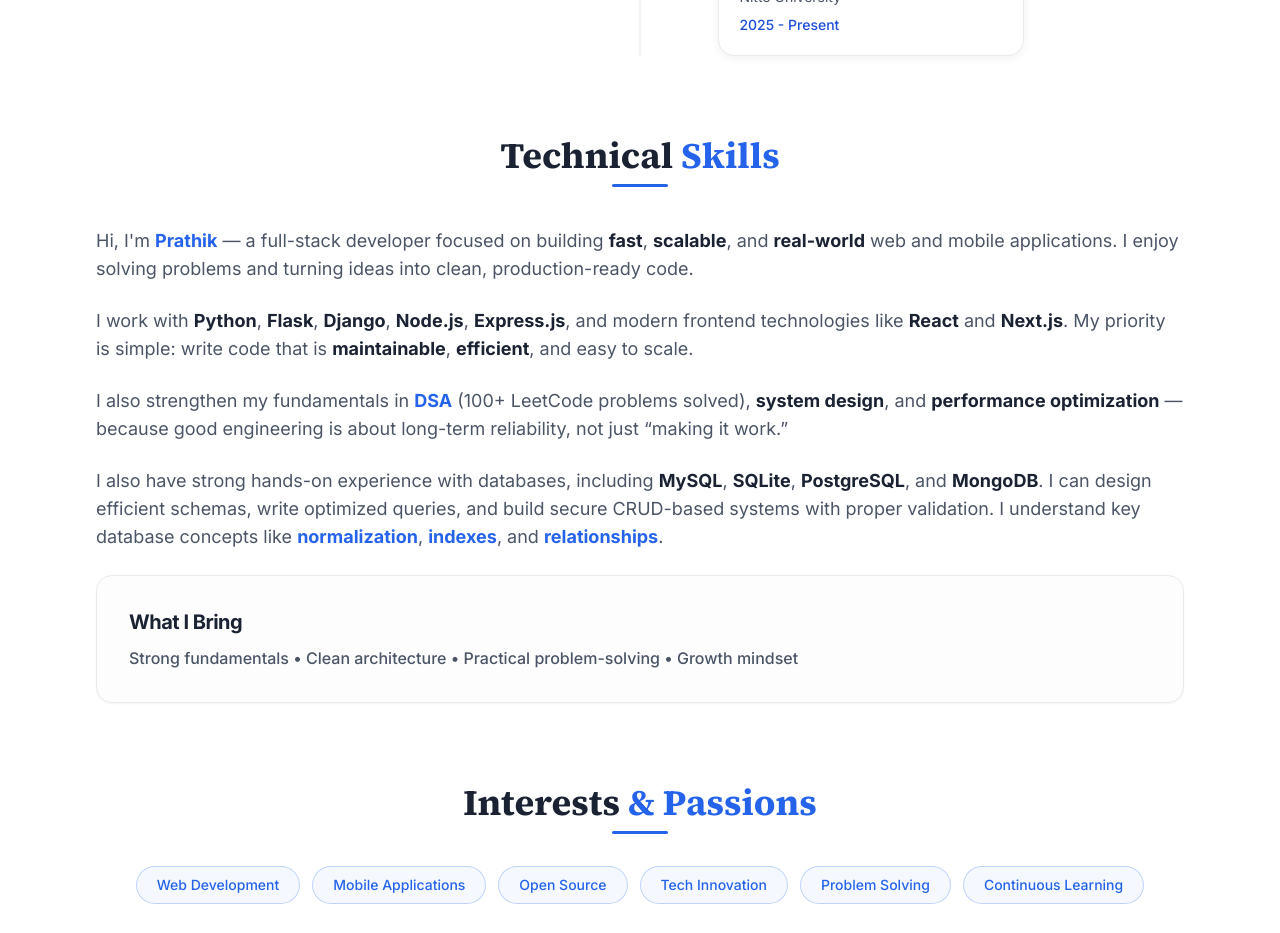
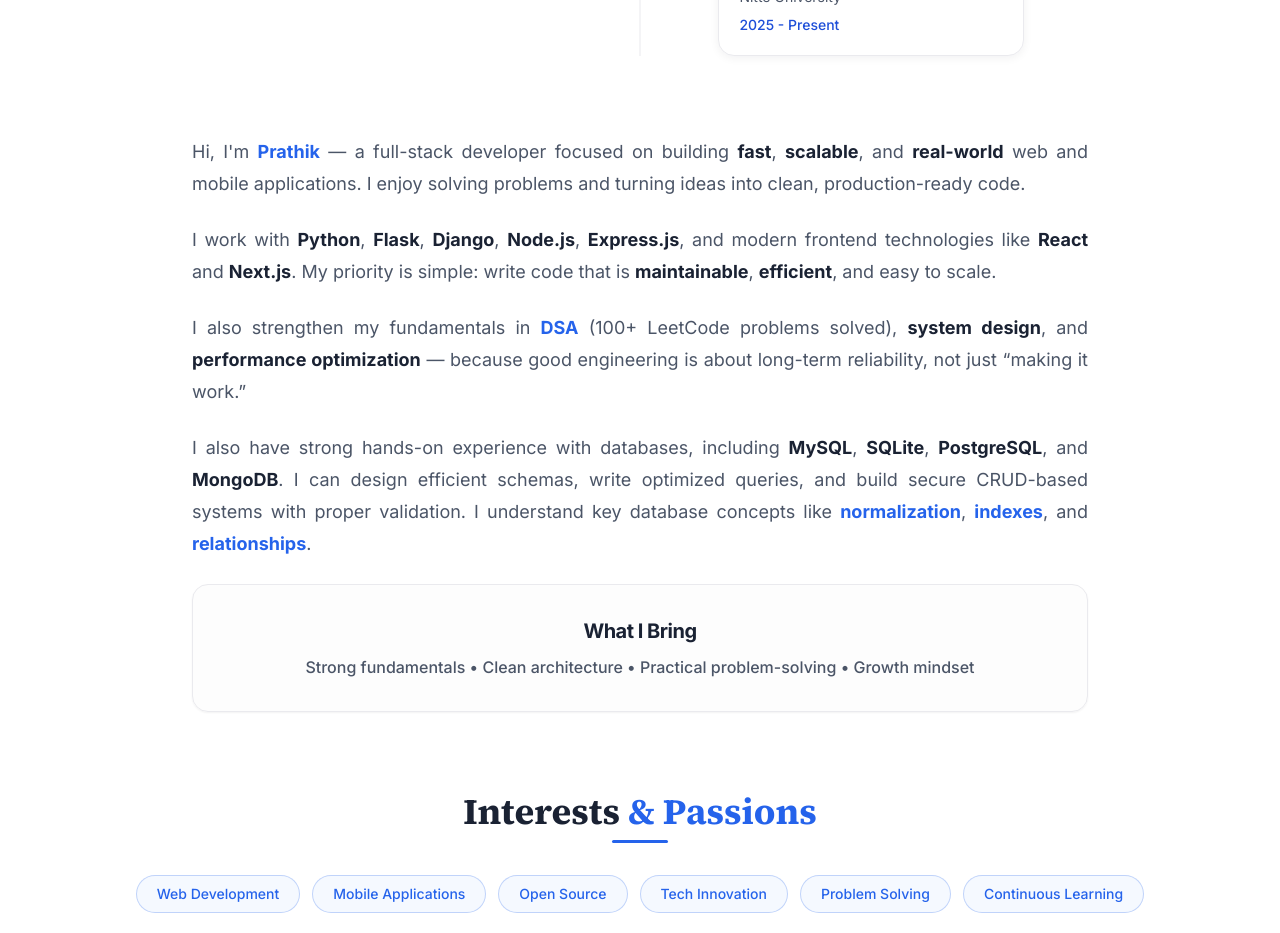
Before and after one commit to prathik0007/portfolio, a Next.js app: page /about in a window 1280 px wide. Shown: the part 1200-2133 px from the top of the page. Built offline with nearby package versions, Linux system fonts and the light colour scheme.

Commit message:
style: remove technical skills heading and align overview paragraphs horizontally and vertically

```diff
--- a/app/about/page.tsx
+++ b/app/about/page.tsx
@@ -50,12 +50,9 @@ export default function AboutPage() {
         </div>
       </section>
 
-      {/* Technical skills */}
+      {/* About overview */}
       <section className="mt-20">
-        <SectionHeading title="Technical" highlight="Skills" />
-        <div className="mt-10">
-          <Skills />
-        </div>
+        <Skills />
       </section>
 
       {/* Interests */}
--- a/components/Skills.tsx
+++ b/components/Skills.tsx
@@ -1,7 +1,7 @@
 export default function Skills() {
   return (
-    <div className="space-y-6 text-base leading-relaxed text-ink-soft sm:text-lg">
-      <p>
+    <div className="mx-auto max-w-4xl space-y-6 text-base text-ink-soft sm:text-lg">
+      <p className="text-justify leading-relaxed sm:leading-8">
         Hi, I&apos;m{" "}
         <span className="font-bold text-primary">Prathik</span> — a full-stack
         developer focused on building{" "}
@@ -12,7 +12,7 @@ export default function Skills() {
         production-ready code.
       </p>
 
-      <p>
+      <p className="text-justify leading-relaxed sm:leading-8">
         I work with{" "}
         <strong className="font-bold text-ink">Python</strong>,{" "}
         <strong className="font-bold text-ink">Flask</strong>,{" "}
@@ -27,7 +27,7 @@ export default function Skills() {
         <strong className="font-bold text-ink">efficient</strong>, and easy to scale.
       </p>
 
-      <p>
+      <p className="text-justify leading-relaxed sm:leading-8">
         I also strengthen my fundamentals in{" "}
         <span className="font-bold text-primary">DSA</span> (100+ LeetCode
         problems solved),{" "}
@@ -37,7 +37,7 @@ export default function Skills() {
         &ldquo;making it work.&rdquo;
       </p>
 
-      <p>
+      <p className="text-justify leading-relaxed sm:leading-8">
         I also have strong hands-on experience with databases, including{" "}
         <strong className="font-bold text-ink">MySQL</strong>,{" "}
         <strong className="font-bold text-ink">SQLite</strong>,{" "}
@@ -51,7 +51,7 @@ export default function Skills() {
       </p>
 
       {/* What I Bring Card */}
-      <div className="mt-8 rounded-2xl border border-surface-border bg-surface-muted/40 p-6 sm:p-8 shadow-sm transition-all hover:border-primary/30 hover:shadow-card">
+      <div className="mt-10 flex flex-col items-center justify-center rounded-2xl border border-surface-border bg-surface-muted/40 p-6 text-center shadow-sm transition-all hover:border-primary/30 hover:shadow-card sm:p-8">
         <h4 className="font-sans text-xl font-bold tracking-tight text-ink">
           What I Bring
         </h4>
```
